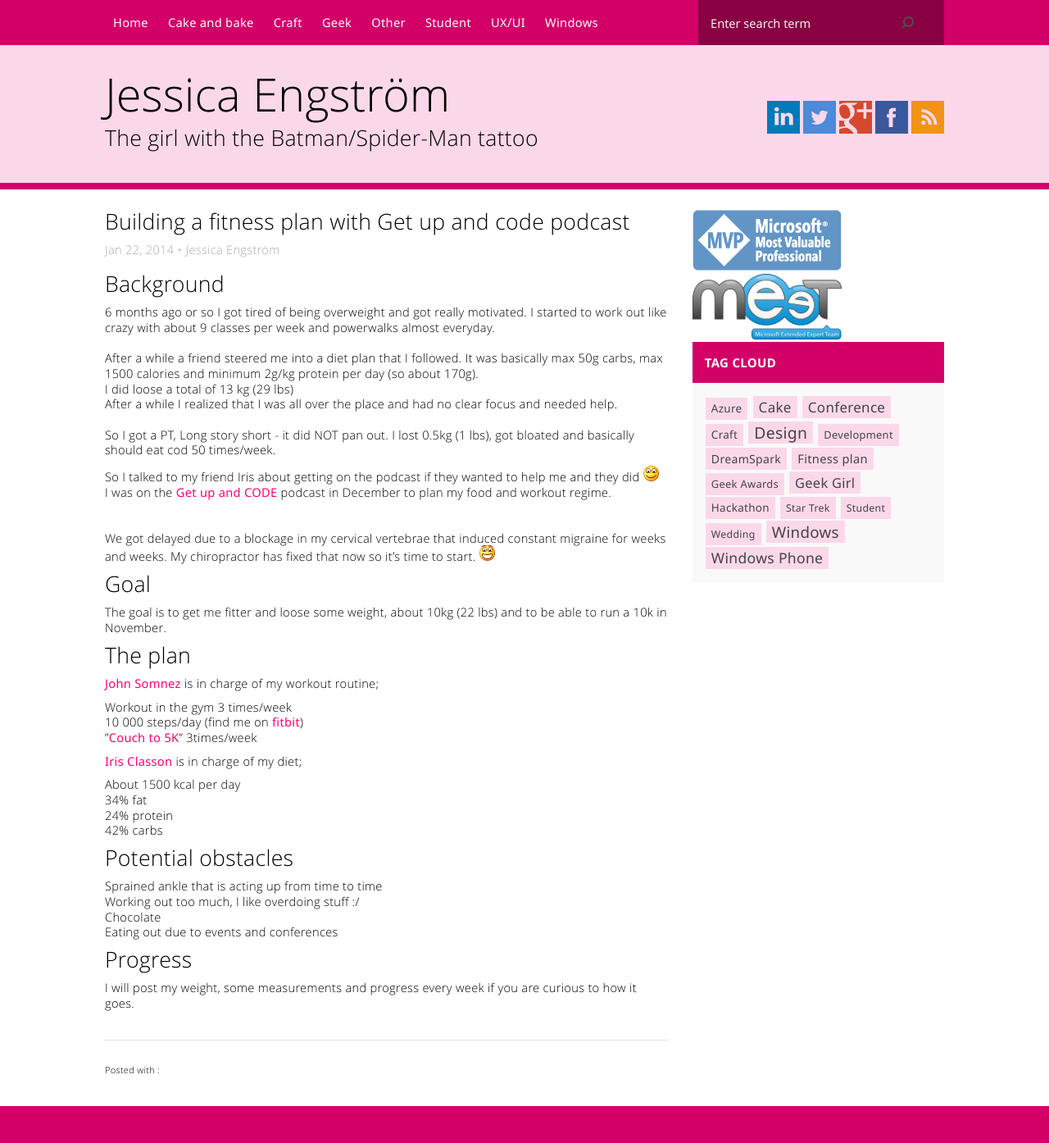
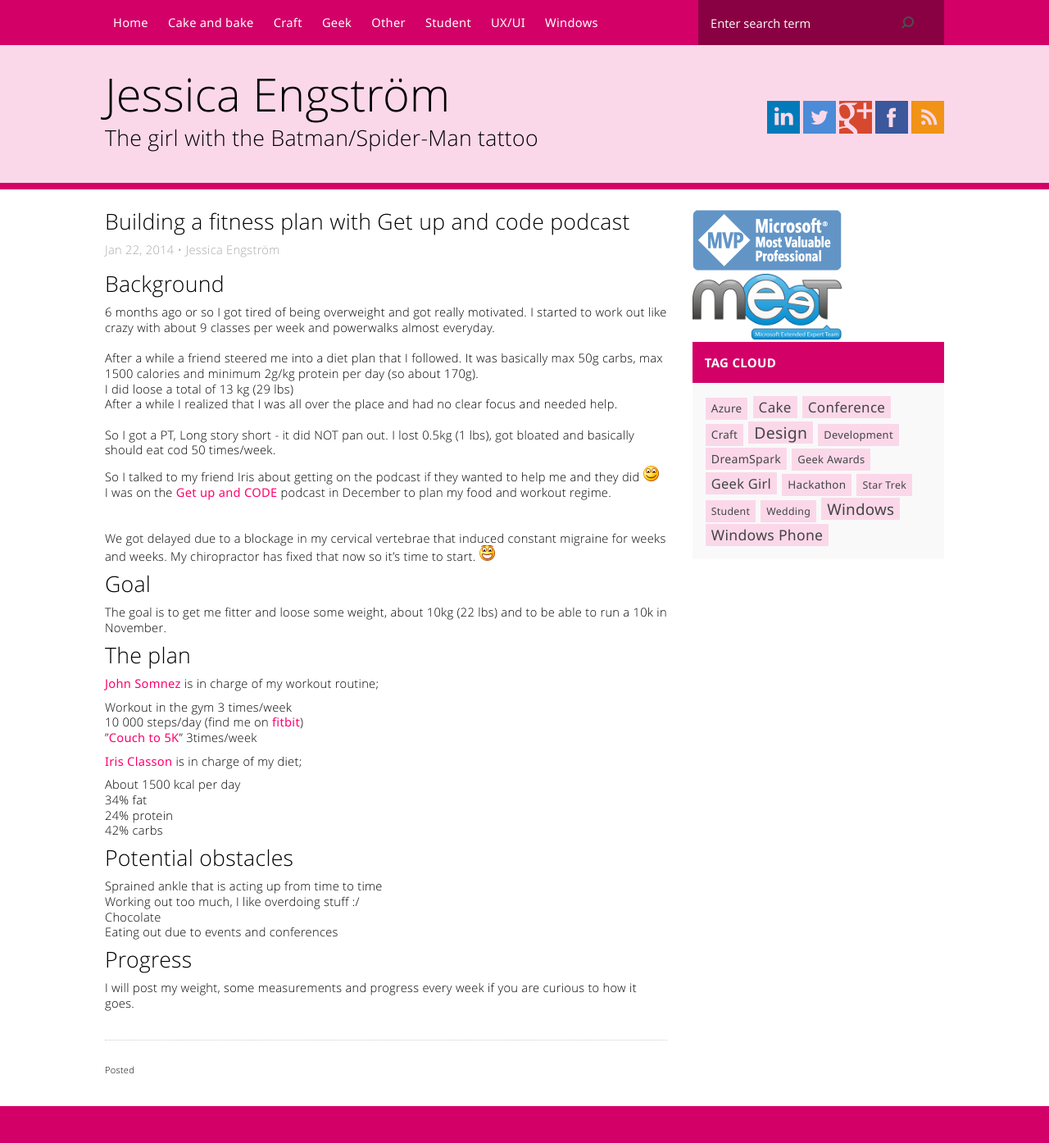
Before and after one commit to Apeoholic/Catoholic.se, a Jekyll site: the page built from _posts/2014-01-22-Building-a-fitness-plan-with-Get-up-and-code-podcast.markdown, in a window 1280 px wide. Shown: the whole page at 82% size. Built offline with Jekyll 4.4.1, drawn with Linux system fonts in a browser that asks for light colours; nearby versions of some CDN libraries.

Commit message:
removed all fitness tags from posts

```diff
--- a/_posts/2014-01-22-Building-a-fitness-plan-with-Get-up-and-code-podcast.markdown
+++ b/_posts/2014-01-22-Building-a-fitness-plan-with-Get-up-and-code-podcast.markdown
@@ -2,9 +2,9 @@
 layout: post
 title: Building a fitness plan with Get up and code podcast
 date: 2014-01-22 11:28:00
-categories: [Fitness-plan]
+categories:
 author: Jessica Engström
-tags: [Fitness-plan]
+tags:
 hide: false
 ---
 <h2>Background</h2>
--- a/_posts/2014-01-27-Fitness-plan-week-1.markdown
+++ b/_posts/2014-01-27-Fitness-plan-week-1.markdown
@@ -2,9 +2,9 @@
 layout: post
 title: Fitness plan week 1
 date: 2014-01-27 21:08:00
-categories: [Fitness-plan]
+categories:
 author: Jessica Engström
-tags: [Fitness-plan]
+tags:
 hide: false
 ---
 <p>Monday the 20th of January I started the <a href="http://www.catoholic.se/page/Workout-plan.aspx" target="_blank">workout plan</a>, and the <a href="http://www.catoholic.se/page/Diet-plan.aspx" target="_blank">diet plan</a> on Wednesday. <br />I have had a lot to do during the first week, making it hard to find time to workout and prepare the food and all that. <br />Excuses excuses I know. <br />What it actually comes down to is lack of preparation. <br />I really need to plan better and most of all prepare the food for when I&rsquo;m in a hurry etc. Otherwise I&rsquo;m just going to eat out or not at all and get crazy hungry and eat too much or bad later. <br /> <br />So for week 2 I have prepared breakfast muesli for the whole week, I already got all the ingredients for all the lunches and dinners and I am going to prepare more than one dinner at a time so I always have one waiting for me if time is an issue. <br /> <br />I also need to dig out the elliptical walker, it is too cold, dark and Icy out to go out walk longer periods. <br /> <br />So here are the results, not pretty, but we know why and can therefore change it <img class="wlEmoticon wlEmoticon-smile" src="/PostImages/wlEmoticon-smile_12.png" alt="Smile" /></p>
--- a/_posts/2014-02-03-Fitness-plan-week-2.markdown
+++ b/_posts/2014-02-03-Fitness-plan-week-2.markdown
@@ -2,9 +2,9 @@
 layout: post
 title: Fitness plan week 2
 date: 2014-02-03 11:12:00
-categories: [Fitness-plan]
+categories:
 author: Jessica Engström
-tags: [Fitness-plan]
+tags:
 hide: false
 ---
 <p>Monday the 20th of January I started the <a href="http://www.catoholic.se/page/Workout-plan.aspx" target="_blank">workout plan</a>, and the <a href="http://www.catoholic.se/page/Diet-plan.aspx" target="_blank">diet plan</a> on Wednesday .</p>
--- a/_posts/2014-02-10-Fitness-plan-Week-3.markdown
+++ b/_posts/2014-02-10-Fitness-plan-Week-3.markdown
@@ -2,9 +2,9 @@
 layout: post
 title: Fitness plan Week 3
 date: 2014-02-10 16:21:00
-categories: [Fitness-plan]
+categories:
 author: Jessica Engström
-tags: [Fitness-plan]
+tags:
 hide: false
 ---
 <p>Monday the 20th of January I started the <a href="http://www.catoholic.se/page/Workout-plan.aspx" target="_blank">workout plan</a>, and the <a href="http://www.catoholic.se/page/Diet-plan.aspx" target="_blank">diet plan</a> on Wednesday .</p>
--- a/_posts/2014-12-28-Fitness-plan-The-results.markdown
+++ b/_posts/2014-12-28-Fitness-plan-The-results.markdown
@@ -2,9 +2,9 @@
 layout: post
 title: Fitness plan - The results
 date: 2014-12-28 17:03:00
-categories: [Fitness-plan]
+categories:
 author: Jessica Engström
-tags: [Fitness-plan]
+tags:
 hide: false
 ---
 <p>Okay, so my plan to update often failed miserably for so many reasons.<br />But here is the result and recap of my fitness plan.</p>
```
